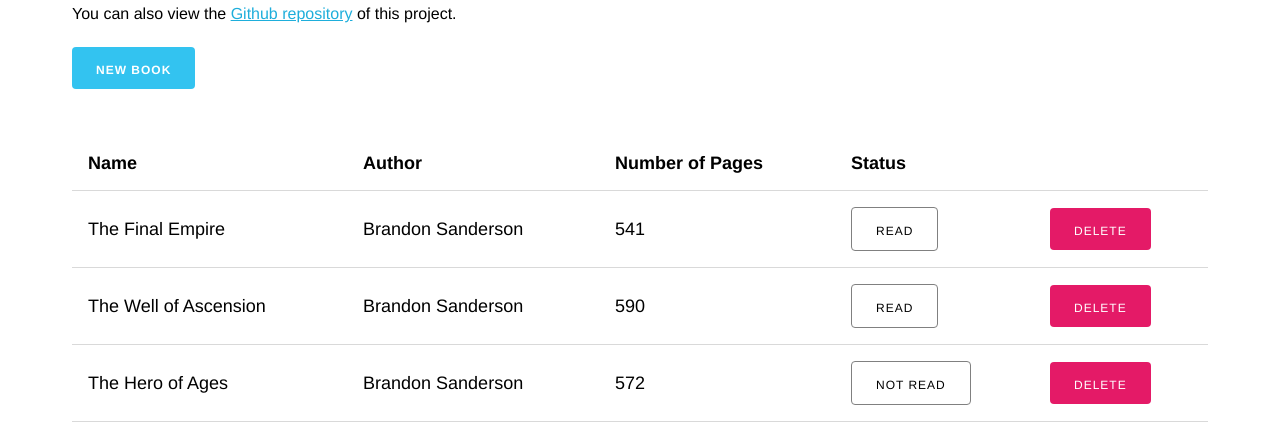
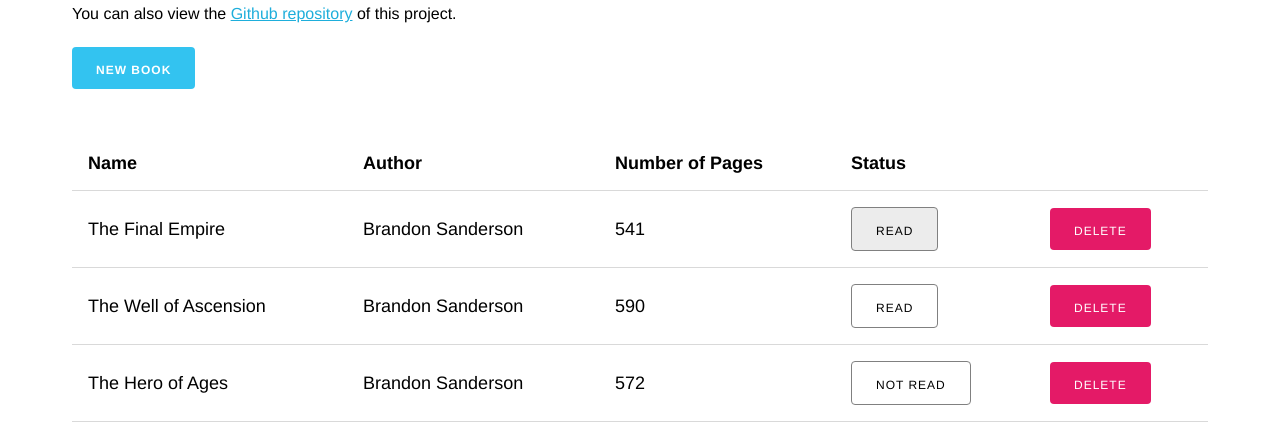
Before and after one commit to gefgu/odin-library, a plain HTML site: page index.html in a window 1280 px wide. In both pictures the pointer is over the button 894 px from the left and 425 px from the top of the page. Shown: the part 196-640 px from the top of the page. Drawn offline with Linux system fonts and the light colour scheme.

Commit message:
Add status button hover effect

```diff
--- a/style.css
+++ b/style.css
@@ -125,6 +125,10 @@
   font-weight: 700;
 }
 
+.status-button:hover {
+  background-color: rgb(236, 236, 236);
+}
+
 #add-button:hover {
   background-color: #2cb4dd;
   border-color: #2cb4dd;
```
